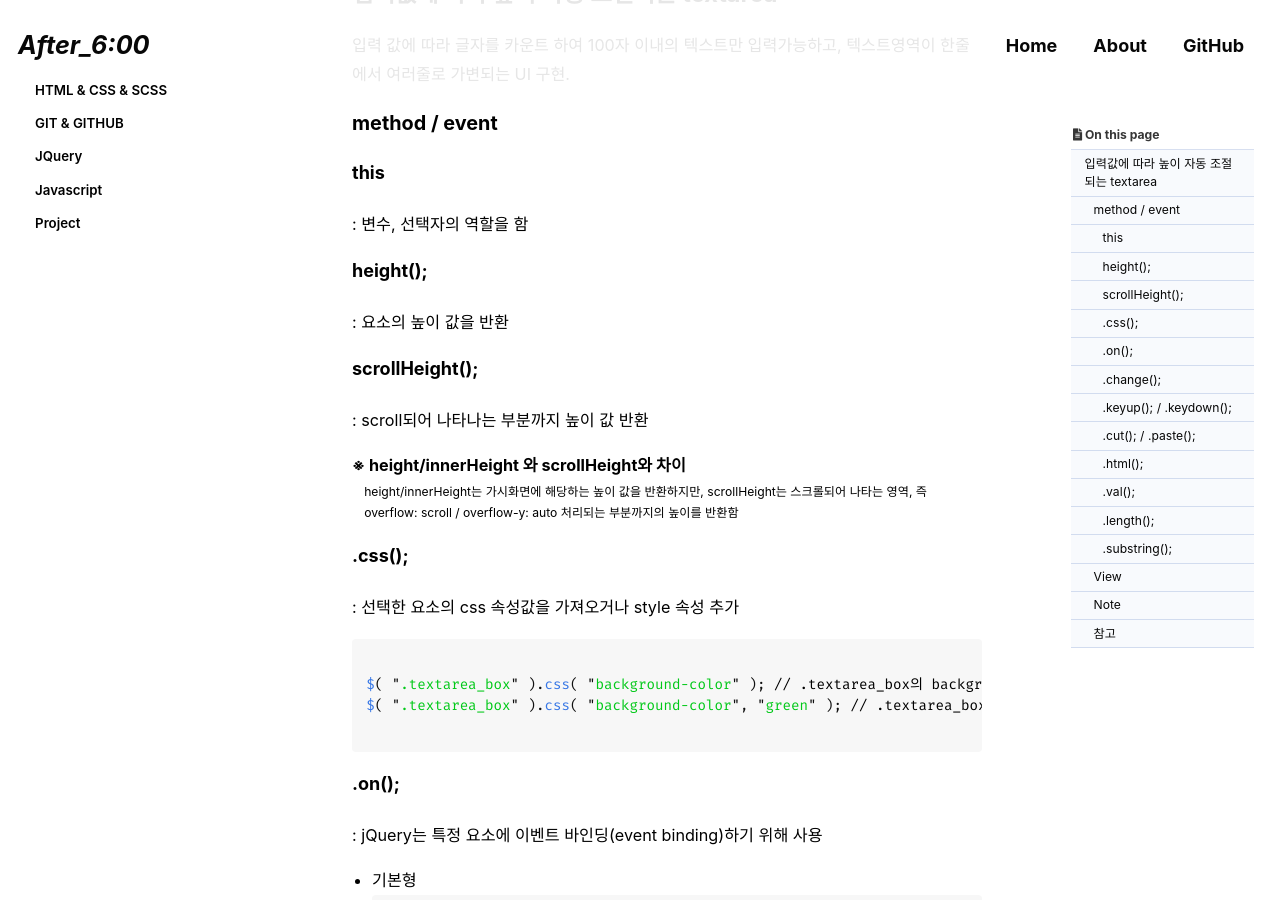
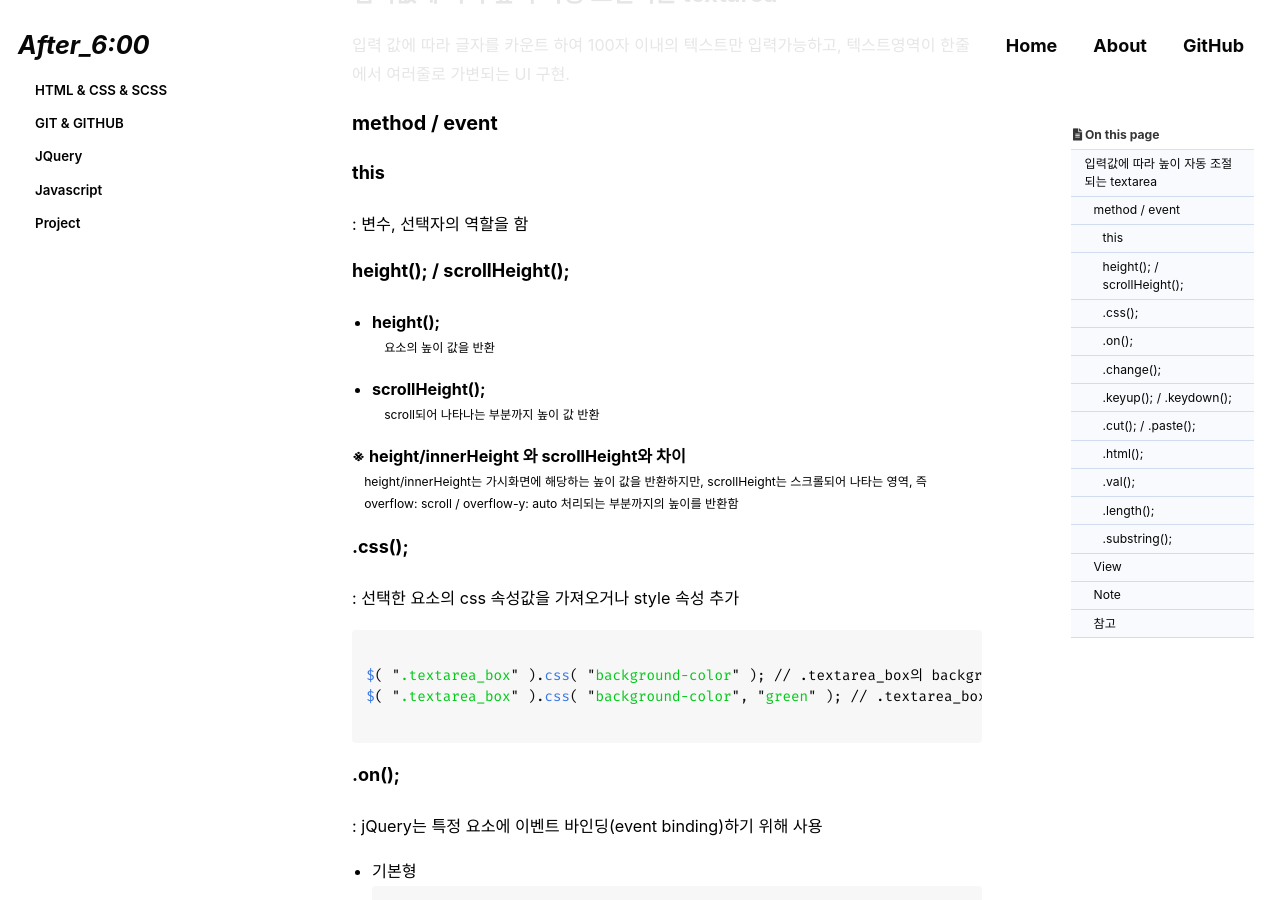
Before and after one commit to Chohyejin53/Chohyejin53.github.io, a Jekyll site: the page built from _posts/2022-09-20-categories-textarea_box.md, in a window 1280 px wide and 900 px high, scrolled down 312 px. Built offline with Jekyll 4.4.1, drawn with Linux system fonts in a browser that asks for light colours; cached includes are drawn as plain includes; some web fonts are replaced; comment, search, counter and statistics services are not loaded.

Commit message:
Update 2022-09-20-categories-textarea_box.md

```diff
--- a/_posts/2022-09-20-categories-textarea_box.md
+++ b/_posts/2022-09-20-categories-textarea_box.md
@@ -25,11 +25,12 @@ last_modified_at: 2022-09-20
 #### this
 : 변수, 선택자의 역할을 함
 
-#### height();
-: 요소의 높이 값을 반환
+#### height(); / scrollHeight();
+- height();
+  : 요소의 높이 값을 반환
 
-#### scrollHeight();
-: scroll되어 나타나는 부분까지 높이 값 반환
+- scrollHeight();
+  : scroll되어 나타나는 부분까지 높이 값 반환
 
  ※ height/innerHeight 와 scrollHeight와 차이
  : height/innerHeight는 가시화면에 해당하는 높이 값을 반환하지만, scrollHeight는 스크롤되어 나타는 영역, 즉 overflow: scroll / overflow-y: auto 처리되는 부분까지의 높이를 반환함
```
